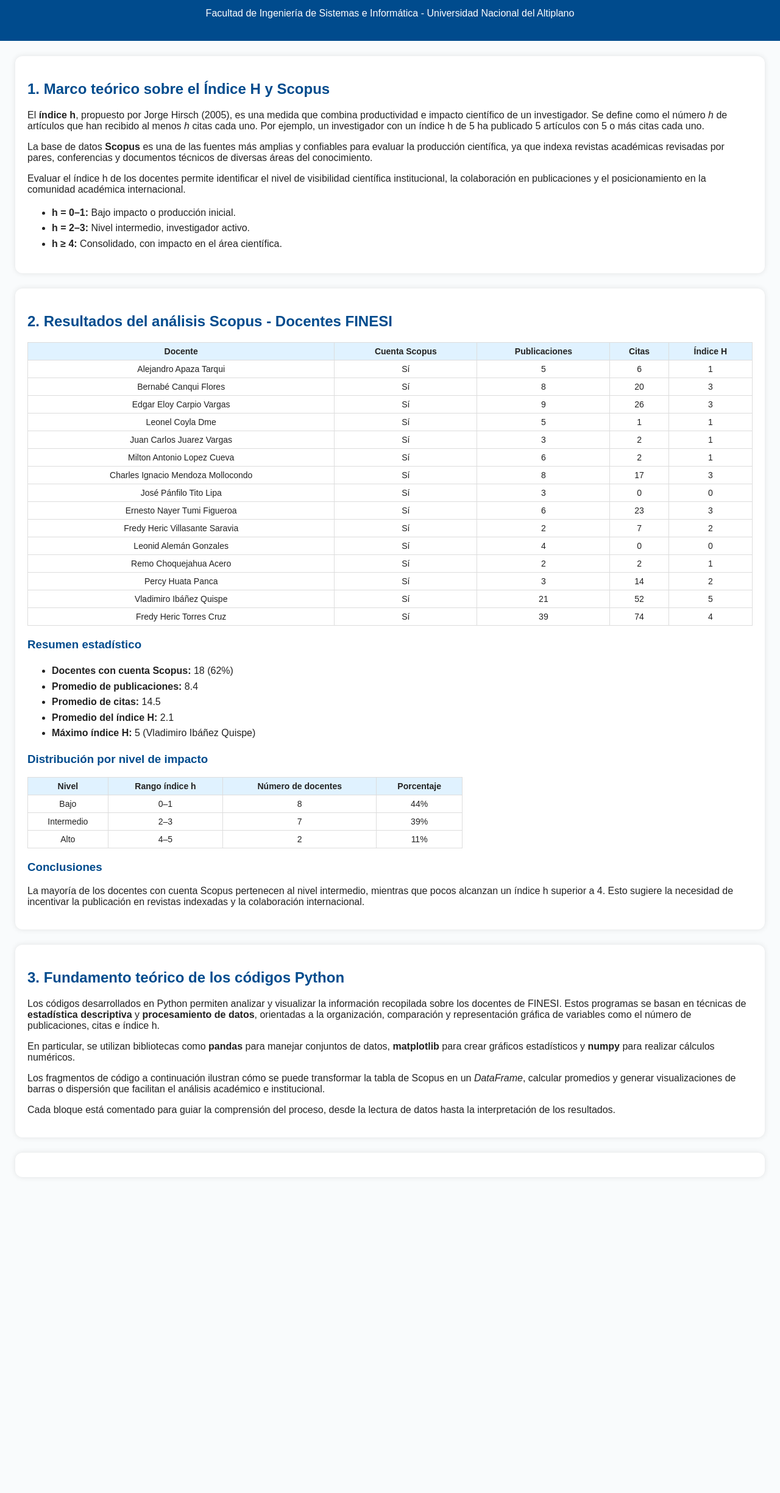
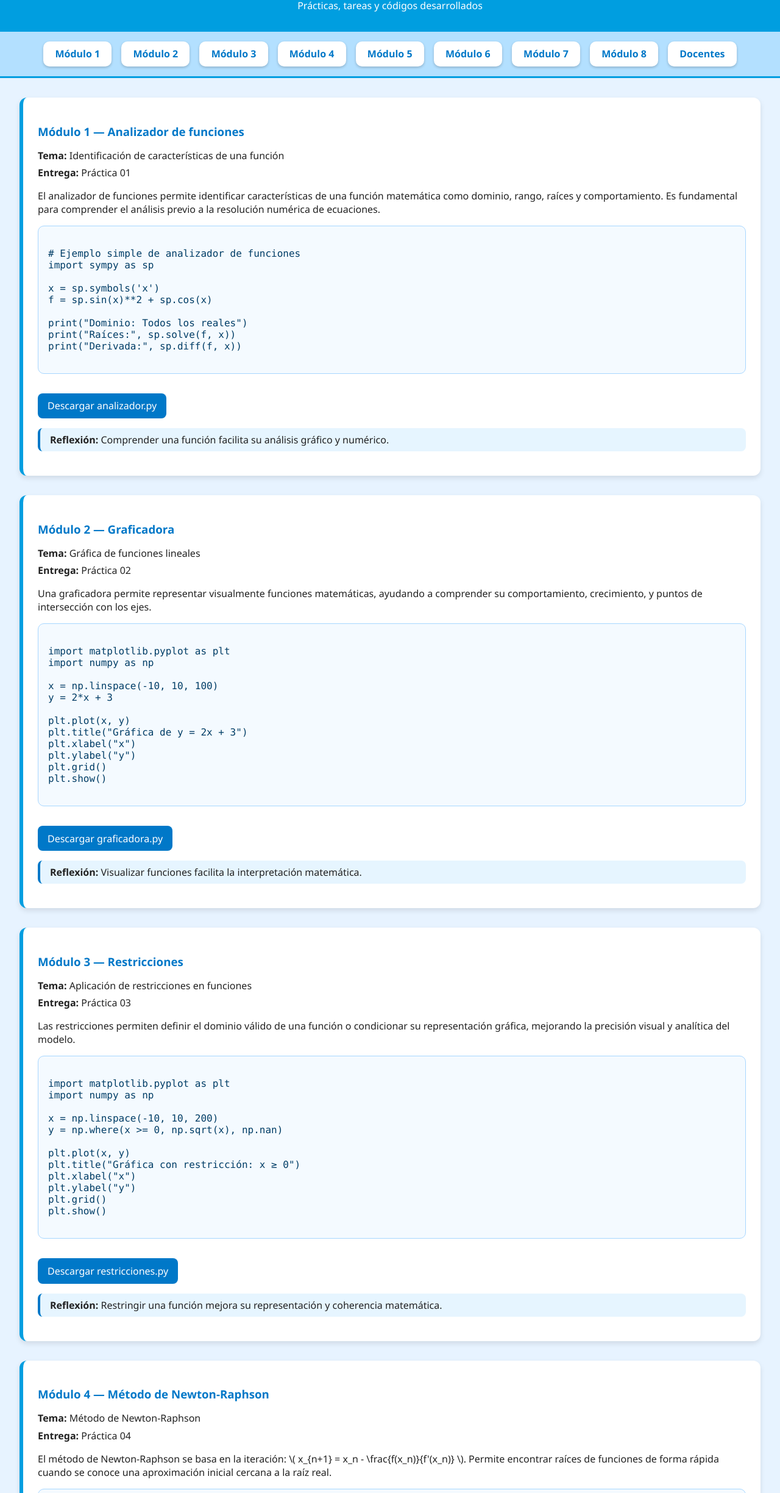
Before and after one commit to sadithlinaapaza-debug/Prueba, a plain HTML site: page index.html in a window 1280 px wide. Shown: the part 87-2535 px from the top of the page at 61% size. Before the commit the page ends 2042 px from the top, so only its background shows below. Drawn offline with Linux system fonts and the light colour scheme.

Commit message:
Update index.html

```diff
--- a/index.html
+++ b/index.html
@@ -1,159 +1,371 @@
 <!DOCTYPE html>
 <html lang="es">
 <head>
-  <meta charset="UTF-8">
-  <meta name="viewport" content="width=device-width, initial-scale=1.0">
-  <title>Análisis del Índice H de Docentes FINESI - Scopus</title>
+  <meta charset="UTF-8" />
+  <meta name="viewport" content="width=device-width, initial-scale=1.0" />
+  <title>Repositorio — Métodos Numéricos</title>
   <style>
     body {
-      font-family: Arial, sans-serif;
-      background-color: #f9fbfc;
+      font-family: "Segoe UI", sans-serif;
+      background-color: #e7f3ff;
+      color: #222;
       margin: 0;
       padding: 0;
-      color: #222;
     }
+
     header {
-      background-color: #004b8d;
+      background-color: #009ee0;
+      color: white;
+      padding: 1rem 2rem;
+      text-align: center;
+      box-shadow: 0 2px 5px rgba(0,0,0,0.2);
+    }
+
+    h1 { margin: 0.3em 0; }
+
+    nav {
+      background-color: #b3e0ff;
+      padding: 1rem 2rem;
+      display: flex;
+      flex-wrap: wrap;
+      gap: 1rem;
+      justify-content: center;
+      border-bottom: 3px solid #009ee0;
+    }
+
+    nav a {
+      background-color: white;
+      color: #0078c8;
+      padding: 0.6em 1.2em;
+      text-decoration: none;
+      border-radius: 10px;
+      font-weight: bold;
+      transition: background 0.3s;
+      box-shadow: 0 2px 4px rgba(0,0,0,0.2);
+    }
+
+    nav a:hover { background-color: #0078c8; color: white; }
+
+    section {
+      padding: 2rem;
+      display: flex;
+      flex-direction: column;
+      gap: 2rem;
+    }
+
+    article.card {
+      background: white;
+      border-left: 6px solid #009ee0;
+      padding: 1.5rem;
+      border-radius: 12px;
+      box-shadow: 0 4px 8px rgba(0,0,0,0.1);
+    }
+
+    article h3 {
+      color: #0078c8;
+      margin-bottom: 0.5rem;
+    }
+
+    ul {
+      list-style: none;
+      padding: 0;
+    }
+
+    ul li { margin-bottom: 0.4rem; }
+
+    pre {
+      background-color: #f4faff;
+      padding: 1rem;
+      border-radius: 10px;
+      overflow-x: auto;
+      border: 1px solid #a7d7ff;
+    }
+
+    code {
+      font-family: "Consolas", monospace;
+      color: #003d66;
+    }
+
+    .download {
+      display: inline-block;
+      background-color: #0078c8;
+      color: white;
+      padding: 0.6rem 1rem;
+      border-radius: 8px;
+      text-decoration: none;
+      margin-top: 1rem;
+    }
+
+    .reflection {
+      margin-top: 1rem;
+      background-color: #e6f5ff;
+      border-left: 4px solid #0078c8;
+      padding: 0.5rem 1rem;
+      border-radius: 8px;
+    }
+
+    footer {
+      background-color: #009ee0;
       color: white;
       text-align: center;
-      padding: 20px 0;
-    }
-    section {
-      margin: 25px;
-      background: white;
-      border-radius: 12px;
-      box-shadow: 0 0 10px rgba(0,0,0,0.1);
-      padding: 20px;
-    }
-    h2, h3 {
-      color: #004b8d;
-    }
-    table {
-      border-collapse: collapse;
-      width: 100%;
-      font-size: 14px;
-      text-align: center;
-      margin-bottom: 20px;
-    }
-    th, td {
-      border: 1px solid #ddd;
-      padding: 6px;
-    }
-    th {
-      background-color: #e0f2ff;
-    }
-    ul {
-      line-height: 1.6;
-    }
-    code, pre {
-      background: #f4f4f4;
-      padding: 10px;
-      border-radius: 6px;
-      display: block;
-      margin-top: 10px;
-      overflow-x: auto;
+      padding: 1rem;
+      margin-top: 2rem;
     }
   </style>
 </head>
 <body>
-
   <header>
-    <h1>Evaluación del Índice H de Docentes FINESI - Scopus</h1>
-    <p>Facultad de Ingeniería de Sistemas e Informática - Universidad Nacional del Altiplano</p>
+    <h1>Repositorio — Métodos Numéricos</h1>
+    <p>Prácticas, tareas y códigos desarrollados</p>
   </header>
 
-  <section class="card">
-    <h2>1. Marco teórico sobre el Índice H y Scopus</h2>
-    <p>
-      El <strong>índice h</strong>, propuesto por Jorge Hirsch (2005), es una medida que combina productividad e impacto
-      científico de un investigador. Se define como el número <em>h</em> de artículos que han recibido al menos <em>h</em> citas cada uno.
-      Por ejemplo, un investigador con un índice h de 5 ha publicado 5 artículos con 5 o más citas cada uno.
-    </p>
-    <p>
-      La base de datos <strong>Scopus</strong> es una de las fuentes más amplias y confiables para evaluar la producción científica,
-      ya que indexa revistas académicas revisadas por pares, conferencias y documentos técnicos de diversas áreas del conocimiento.
-    </p>
-    <p>
-      Evaluar el índice h de los docentes permite identificar el nivel de visibilidad científica institucional, la colaboración en publicaciones
-      y el posicionamiento en la comunidad académica internacional.
-    </p>
-    <ul>
-      <li><b>h = 0–1:</b> Bajo impacto o producción inicial.</li>
-      <li><b>h = 2–3:</b> Nivel intermedio, investigador activo.</li>
-      <li><b>h ≥ 4:</b> Consolidado, con impacto en el área científica.</li>
-    </ul>
+  <nav>
+    <a href="#mod1">Módulo 1</a>
+    <a href="#mod2">Módulo 2</a>
+    <a href="#mod3">Módulo 3</a>
+    <a href="#mod4">Módulo 4</a>
+    <a href="#mod5">Módulo 5</a>
+    <a href="#mod6">Módulo 6</a>
+    <a href="#mod7">Módulo 7</a>
+    <a href="#mod8">Módulo 8</a>
+    <a href="#docentes">Docentes</a>
+  </nav>
+
+  <section>
+
+    <!-- MÓDULO 1 -->
+    <article class="card" id="mod1">
+      <h3>Módulo 1 — Analizador de funciones</h3>
+      <ul>
+        <li><b>Tema:</b> Identificación de características de una función</li>
+        <li><b>Entrega:</b> Práctica 01</li>
+      </ul>
+      <p>El analizador de funciones permite identificar características de una función matemática como dominio, rango, raíces y comportamiento. Es fundamental para comprender el análisis previo a la resolución numérica de ecuaciones.</p>
+      <pre><code class="language-python">
+# Ejemplo simple de analizador de funciones
+import sympy as sp
+
+x = sp.symbols('x')
+f = sp.sin(x)**2 + sp.cos(x)
+
+print("Dominio: Todos los reales")
+print("Raíces:", sp.solve(f, x))
+print("Derivada:", sp.diff(f, x))
+      </code></pre>
+      <p><a class="download" href="analizador.py" download>Descargar analizador.py</a></p>
+      <p class="reflection"><strong>Reflexión:</strong> Comprender una función facilita su análisis gráfico y numérico.</p>
+    </article>
+
+    <!-- MÓDULO 2 -->
+    <article class="card" id="mod2">
+      <h3>Módulo 2 — Graficadora</h3>
+      <ul>
+        <li><b>Tema:</b> Gráfica de funciones lineales</li>
+        <li><b>Entrega:</b> Práctica 02</li>
+      </ul>
+      <p>Una graficadora permite representar visualmente funciones matemáticas, ayudando a comprender su comportamiento, crecimiento, y puntos de intersección con los ejes.</p>
+      <pre><code class="language-python">
+import matplotlib.pyplot as plt
+import numpy as np
+
+x = np.linspace(-10, 10, 100)
+y = 2*x + 3
+
+plt.plot(x, y)
+plt.title("Gráfica de y = 2x + 3")
+plt.xlabel("x")
+plt.ylabel("y")
+plt.grid()
+plt.show()
+      </code></pre>
+      <p><a class="download" href="graficadora.py" download>Descargar graficadora.py</a></p>
+      <p class="reflection"><strong>Reflexión:</strong> Visualizar funciones facilita la interpretación matemática.</p>
+    </article>
+
+    <!-- MÓDULO 3 -->
+    <article class="card" id="mod3">
+      <h3>Módulo 3 — Restricciones</h3>
+      <ul>
+        <li><b>Tema:</b> Aplicación de restricciones en funciones</li>
+        <li><b>Entrega:</b> Práctica 03</li>
+      </ul>
+      <p>Las restricciones permiten definir el dominio válido de una función o condicionar su representación gráfica, mejorando la precisión visual y analítica del modelo.</p>
+      <pre><code class="language-python">
+import matplotlib.pyplot as plt
+import numpy as np
+
+x = np.linspace(-10, 10, 200)
+y = np.where(x >= 0, np.sqrt(x), np.nan)
+
+plt.plot(x, y)
+plt.title("Gráfica con restricción: x ≥ 0")
+plt.xlabel("x")
+plt.ylabel("y")
+plt.grid()
+plt.show()
+      </code></pre>
+      <p><a class="download" href="restricciones.py" download>Descargar restricciones.py</a></p>
+      <p class="reflection"><strong>Reflexión:</strong> Restringir una función mejora su representación y coherencia matemática.</p>
+    </article>
+
+    <!-- MÓDULO 4 -->
+    <article class="card" id="mod4">
+      <h3>Módulo 4 — Método de Newton-Raphson</h3>
+      <ul>
+        <li><b>Tema:</b> Método de Newton-Raphson</li>
+        <li><b>Entrega:</b> Práctica 04</li>
+      </ul>
+      <p>El método de Newton-Raphson se basa en la iteración:
+      \( x_{n+1} = x_n - \frac{f(x_n)}{f'(x_n)} \).
+      Permite encontrar raíces de funciones de forma rápida cuando se conoce una aproximación inicial cercana a la raíz real.</p>
+      <pre><code class="language-python">
+import math
+
+def f(x): return x**3 - 2*x - 5
+def df(x): return 3*x**2 - 2
+
+x = 2
+for i in range(10):
+    x = x - f(x)/df(x)
+print("Raíz aproximada:", x)
+      </code></pre>
+      <p><a class="download" href="newton_raphson.py" download>Descargar newton_raphson.py</a></p>
+      <p class="reflection"><strong>Reflexión:</strong> Es un método eficiente, aunque requiere derivada y un punto inicial adecuado.</p>
+    </article>
+
+    <!-- MÓDULO 5 -->
+    <article class="card" id="mod5">
+      <h3>Módulo 5 — Método del Punto Fijo</h3>
+      <ul>
+        <li><b>Tema:</b> Método del Punto Fijo</li>
+        <li><b>Entrega:</b> Práctica 05</li>
+      </ul>
+      <p>Consiste en transformar \( f(x)=0 \) en \( x=g(x) \) y aplicar la iteración \( x_{n+1}=g(x_n) \).
+      Converge si \( |g'(x)| &lt; 1 \) en el intervalo considerado.</p>
+      <pre><code class="language-python">
+def g(x): return (x**3 - 5)/2
+x = 2
+for i in range(10):
+    x = g(x)
+print("Raíz aproximada:", x)
+      </code></pre>
+      <p><a class="download" href="punto_fijo.py" download>Descargar punto_fijo.py</a></p>
+      <p class="reflection"><strong>Reflexión:</strong> Es simple y estable, pero depende fuertemente de la función g(x).</p>
+    </article>
+
+    <!-- MÓDULO 6 -->
+    <article class="card" id="mod6">
+      <h3>Módulo 6 — Método de Bisección</h3>
+      <ul>
+        <li><b>Tema:</b> Método de Bisección</li>
+        <li><b>Entrega:</b> Práctica 06</li>
+      </ul>
+      <p>Se basa en dividir repetidamente un intervalo [a,b] donde f(a)·f(b) &lt; 0, aplicando:
+      \( c = \frac{a+b}{2} \).
+      Luego se elige el subintervalo donde ocurre el cambio de signo.</p>
+      <pre><code class="language-python">
+def f(x): return x**3 - 4*x + 1
+
+a, b = 0, 2
+for i in range(10):
+    c = (a+b)/2
+    if f(a)*f(c) < 0:
+        b = c
+    else:
+        a = c
+print("Raíz aproximada:", c)
+      </code></pre>
+      <p><a class="download" href="biseccion.py" download>Descargar biseccion.py</a></p>
+      <p class="reflection"><strong>Reflexión:</strong> Garantiza convergencia, aunque con velocidad moderada.</p>
+    </article>
+
+    <!-- MÓDULO 7 -->
+    <article class="card" id="mod7">
+      <h3>Módulo 7 — Método de Regula Falsi</h3>
+      <ul>
+        <li><b>Tema:</b> Método de Regula Falsi</li>
+        <li><b>Entrega:</b> Práctica 07</li>
+      </ul>
+      <p>Similar a la bisección, pero en lugar del punto medio se usa una interpolación lineal:
+      \( x_r = b - f(b)\frac{a-b}{f(a)-f(b)} \).
+      Converge más rápido en algunos casos.</p>
+      <pre><code class="language-python">
+def f(x): return x**3 - 4*x + 1
+
+a, b = 0, 2
+for i in range(10):
+    xr = b - f(b)*(a-b)/(f(a)-f(b))
+    if f(a)*f(xr) < 0:
+        b = xr
+    else:
+        a = xr
+print("Raíz aproximada:", xr)
+      </code></pre>
+      <p><a class="download" href="regula_falsi.py" download>Descargar regula_falsi.py</a></p>
+      <p class="reflection"><strong>Reflexión:</strong> Usa una interpolación lineal para mejorar la aproximación.</p>
+    </article>
+
+    <!-- MÓDULO 8 -->
+    <article class="card" id="mod8">
+      <h3>Módulo 8 — Método de la Secante</h3>
+      <ul>
+        <li><b>Tema:</b> Método de la Secante</li>
+        <li><b>Entrega:</b> Práctica 08</li>
+      </ul>
+      <p>Utiliza dos aproximaciones iniciales y la fórmula
+      \( x_{n+1} = x_n - f(x_n)\frac{x_n - x_{n-1}}{f(x_n)-f(x_{n-1})} \).
+      No requiere derivadas, pero puede divergir si las aproximaciones iniciales no son adecuadas.</p>
+      <pre><code class="language-python">
+import math
+
+class Secante:
+    def f(self, x, expr):
+        return eval(expr, {"__builtins__":None}, {"x":x, **math.__dict__})
+
+    def ejecutar(self):
+        expr = input("Ingrese f(x): ")
+        x0 = float(input("x0: "))
+        x1 = float(input("x1: "))
+        tol = float(input("Tolerancia (ej: 1e-6): "))
+        maxit = int(input("Iteraciones máximas: "))
+
+        f0 = self.f(x0, expr)
+        f1 = self.f(x1, expr)
+
+        for i in range(maxit):
+            denom = f1 - f0
+            if denom == 0:
+                print("Denominador cero. Deteniendo.")
+                return
+            x2 = x1 - f1 * (x1 - x0) / denom
+            if abs(x2 - x1) < tol:
+                print(f"Raíz: {x2}")
+                return
+            x0, f0, x1, f1 = x1, f1, x2, self.f(x2, expr)
+        print("No convergió")
+
+if __name__ == "__main__":
+    Secante().ejecutar()
+      </code></pre>
+      <p><a class="download" href="secante.py" download>Descargar secante.py</a></p>
+      <p class="reflection"><strong>Reflexión:</strong> Un método sin derivadas que equilibra precisión y simplicidad.</p>
+    </article>
+
+    <!-- DOCENTES -->
+    <article class="card" id="docentes">
+      <h3>Docentes</h3>
+      <ul>
+        <li><b>Curso:</b> Métodos Numéricos</li>
+        <li><b>Docente principal:</b> Mg. Juan Pérez</li>
+        <li><b>Asistente:</b> Ing. María López</li>
+        <li><b>Estudiante:</b> Sadith Lina Apaza</li>
+      </ul>
+    </article>
+
   </section>
 
-  <section class="card">
-    <h2>2. Resultados del análisis Scopus - Docentes FINESI</h2>
-    <table>
-      <tr><th>Docente</th><th>Cuenta Scopus</th><th>Publicaciones</th><th>Citas</th><th>Índice H</th></tr>
-      <tr><td>Alejandro Apaza Tarqui</td><td>Sí</td><td>5</td><td>6</td><td>1</td></tr>
-      <tr><td>Bernabé Canqui Flores</td><td>Sí</td><td>8</td><td>20</td><td>3</td></tr>
-      <tr><td>Edgar Eloy Carpio Vargas</td><td>Sí</td><td>9</td><td>26</td><td>3</td></tr>
-      <tr><td>Leonel Coyla Dme</td><td>Sí</td><td>5</td><td>1</td><td>1</td></tr>
-      <tr><td>Juan Carlos Juarez Vargas</td><td>Sí</td><td>3</td><td>2</td><td>1</td></tr>
-      <tr><td>Milton Antonio Lopez Cueva</td><td>Sí</td><td>6</td><td>2</td><td>1</td></tr>
-      <tr><td>Charles Ignacio Mendoza Mollocondo</td><td>Sí</td><td>8</td><td>17</td><td>3</td></tr>
-      <tr><td>José Pánfilo Tito Lipa</td><td>Sí</td><td>3</td><td>0</td><td>0</td></tr>
-      <tr><td>Ernesto Nayer Tumi Figueroa</td><td>Sí</td><td>6</td><td>23</td><td>3</td></tr>
-      <tr><td>Fredy Heric Villasante Saravia</td><td>Sí</td><td>2</td><td>7</td><td>2</td></tr>
-      <tr><td>Leonid Alemán Gonzales</td><td>Sí</td><td>4</td><td>0</td><td>0</td></tr>
-      <tr><td>Remo Choquejahua Acero</td><td>Sí</td><td>2</td><td>2</td><td>1</td></tr>
-      <tr><td>Percy Huata Panca</td><td>Sí</td><td>3</td><td>14</td><td>2</td></tr>
-      <tr><td>Vladimiro Ibáñez Quispe</td><td>Sí</td><td>21</td><td>52</td><td>5</td></tr>
-      <tr><td>Fredy Heric Torres Cruz</td><td>Sí</td><td>39</td><td>74</td><td>4</td></tr>
-    </table>
-
-    <h3>Resumen estadístico</h3>
-    <ul>
-      <li><b>Docentes con cuenta Scopus:</b> 18 (62%)</li>
-      <li><b>Promedio de publicaciones:</b> 8.4</li>
-      <li><b>Promedio de citas:</b> 14.5</li>
-      <li><b>Promedio del índice H:</b> 2.1</li>
-      <li><b>Máximo índice H:</b> 5 (Vladimiro Ibáñez Quispe)</li>
-    </ul>
-
-    <h3>Distribución por nivel de impacto</h3>
-    <table style="width:60%">
-      <tr><th>Nivel</th><th>Rango índice h</th><th>Número de docentes</th><th>Porcentaje</th></tr>
-      <tr><td>Bajo</td><td>0–1</td><td>8</td><td>44%</td></tr>
-      <tr><td>Intermedio</td><td>2–3</td><td>7</td><td>39%</td></tr>
-      <tr><td>Alto</td><td>4–5</td><td>2</td><td>11%</td></tr>
-    </table>
-
-    <h3>Conclusiones</h3>
-    <p>
-      La mayoría de los docentes con cuenta Scopus pertenecen al nivel intermedio,
-      mientras que pocos alcanzan un índice h superior a 4.
-      Esto sugiere la necesidad de incentivar la publicación en revistas indexadas y la colaboración internacional.
-    </p>
-  </section>
-
-  <section class="card">
-    <h2>3. Fundamento teórico de los códigos Python</h2>
-    <p>
-      Los códigos desarrollados en Python permiten analizar y visualizar la información recopilada sobre los docentes de FINESI.
-      Estos programas se basan en técnicas de <strong>estadística descriptiva</strong> y <strong>procesamiento de datos</strong>,
-      orientadas a la organización, comparación y representación gráfica de variables como el número de publicaciones, citas e índice h.
-    </p>
-    <p>
-      En particular, se utilizan bibliotecas como <b>pandas</b> para manejar conjuntos de datos,
-      <b>matplotlib</b> para crear gráficos estadísticos y <b>numpy</b> para realizar cálculos numéricos.
-    </p>
-    <p>
-      Los fragmentos de código a continuación ilustran cómo se puede transformar la tabla de Scopus en un <i>DataFrame</i>,
-      calcular promedios y generar visualizaciones de barras o dispersión que facilitan el análisis académico e institucional.
-    </p>
-    <p>
-      Cada bloque está comentado para guiar la comprensión del proceso, desde la lectura de datos hasta la interpretación de los resultados.
-    </p>
-  </section>
-
-  <!-- Aquí comienzan tus códigos Python existentes -->
-  <section class="grid">
-    <!-- (Tu código Python se mantiene intacto aquí) -->
-  </section>
-
+  <footer>
+    &copy; 2025 Repositorio de Métodos Numéricos — Todos los derechos reservados.
+  </footer>
 </body>
 </html>
```
